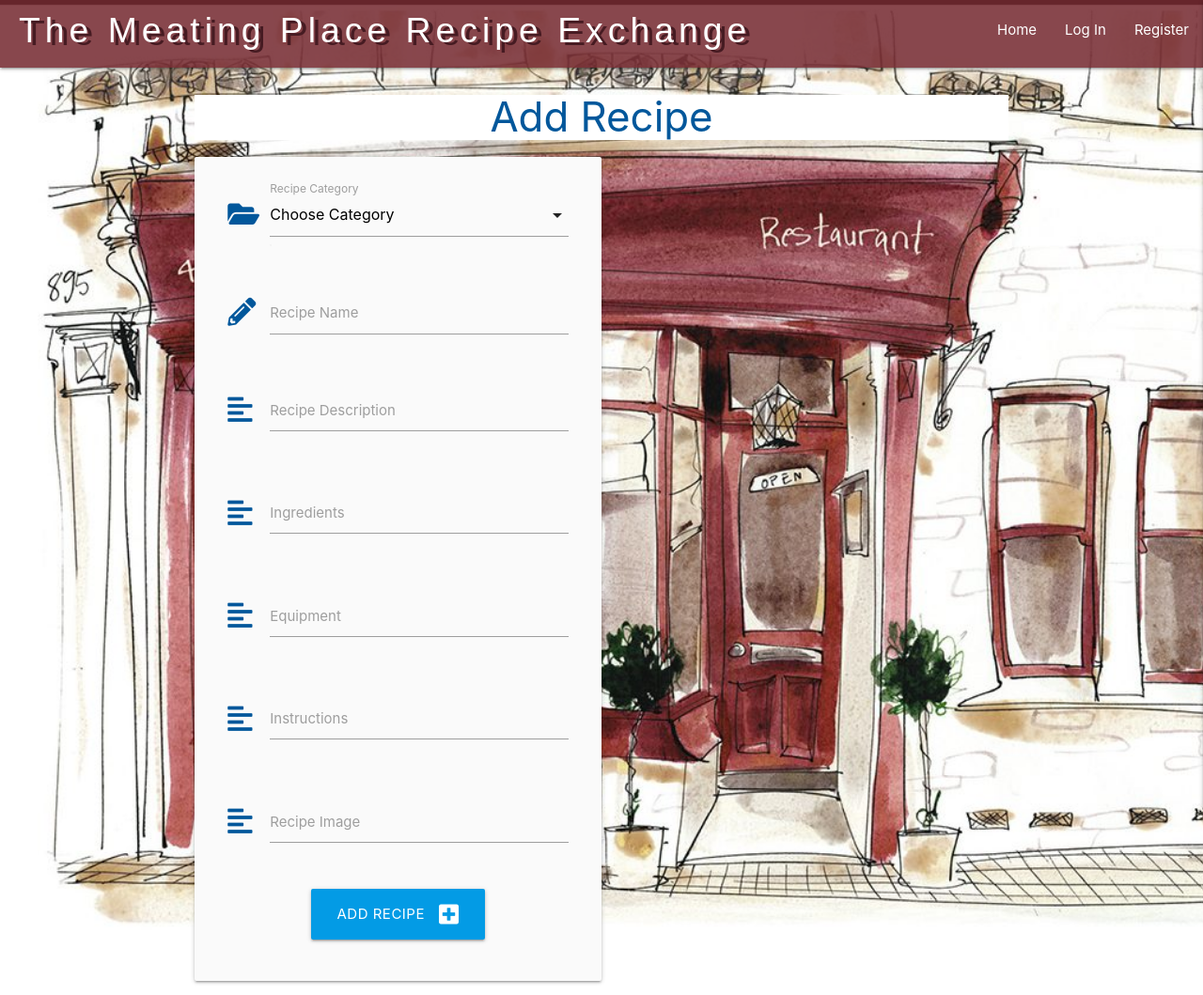
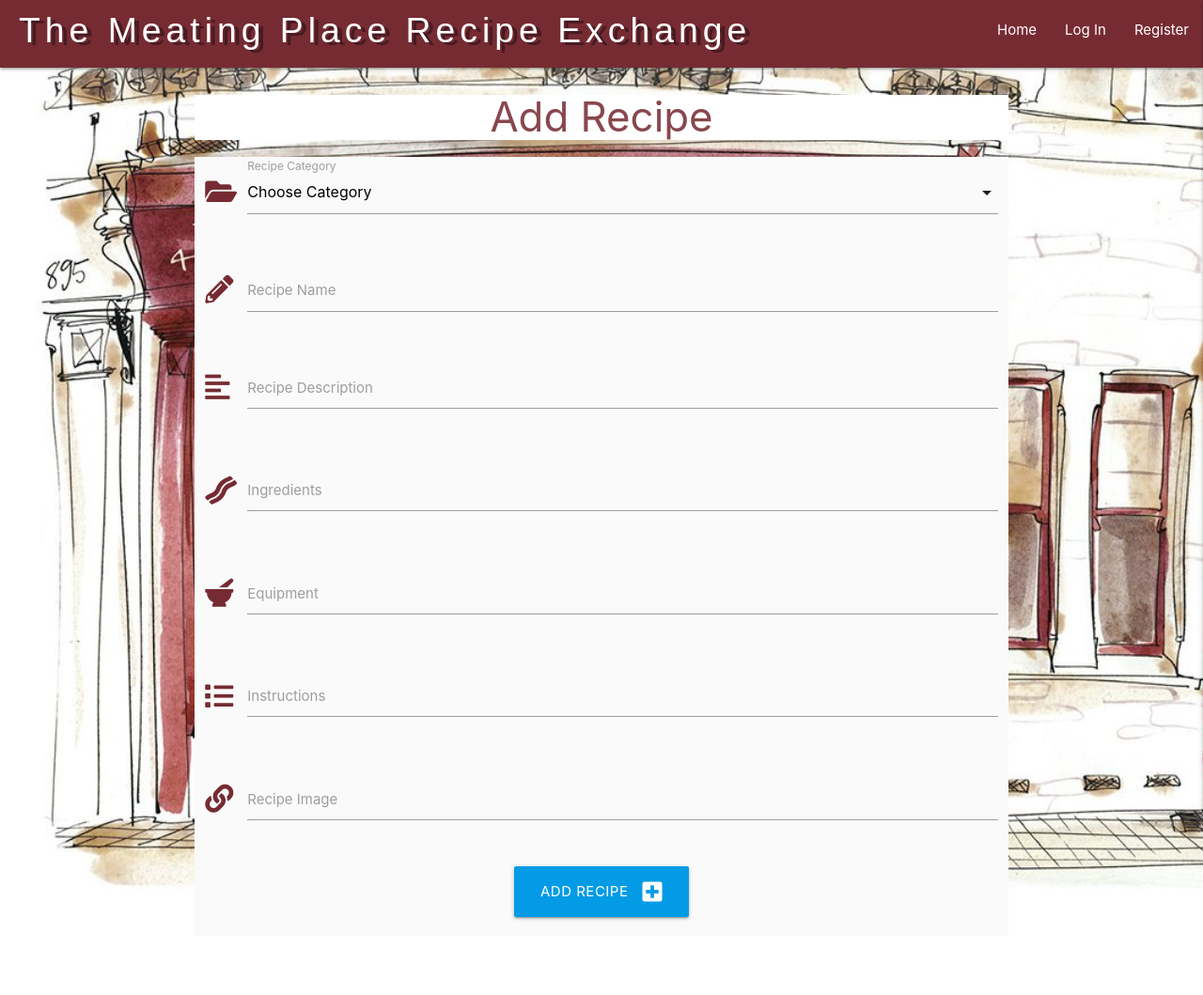
Before and after one commit to etiennedevaux/TheMeatingPlace, a Flask app: page /add_recipe in a window 1280 px wide. Shown: the whole page at 94% size. After the commit the page ends 980 px from the top, so only its background shows below. Run offline with Flask 2, Linux system fonts and the light colour scheme; data that the repository does not hold is empty; some libraries are stand-ins or nearby versions.

Commit message:
Styling for add recipe page
Styling for add recipe page, new icons and colour scheme to match other parts of the site.

```diff
--- a/static/css/style.css
+++ b/static/css/style.css
@@ -1,6 +1,11 @@
+* {
+    margin: 0;
+    padding: 0;
+}
+
 /* Start of Navigation */
 nav{
-    background-color: #762b32dd;
+    background-color: #762b32;
 }
 
 .mpl-nav-heading, .mpl-nav-heading:hover {
@@ -63,8 +68,8 @@ body {
 /* Start of Profile Section */
 
 .mpl-card-panel {
-    border: 3px #fff ridge;
-    border-radius: 5px;
+    border: 6px #fff ridge;
+    border-radius: 10px;
     background-color: #dddddddd;
     padding: 5%;
     margin: auto;
@@ -74,6 +79,7 @@ body {
 
 .mpl-card-panel img{
     width: 80%;
+    border-radius: 5px;
 }
 
 .mpl-card-panel h1{
@@ -86,7 +92,7 @@ body {
 
 .mpl-card-panel h2{
     color:#461b22;
-    font-size: 24pt;
+    font-size: 28pt;
     letter-spacing: 3px;
     font-weight: 800;
     text-align: center;
@@ -107,13 +113,21 @@ body {
 
 .mpl-profile-aboutme {
     display: block;
-    padding: 3px;
-    font-size: 16pt;
+    padding: 10px;
+    font-size: 18pt;
     color:#461b22;
     background-color: #ffffffdd;
+    letter-spacing: 2px;
 }
 /* End of Profile Section */
 
+/* Add Recipe */
+
+.mpl-addrecipe-card-panel i {
+    color: #762b32;
+}
+
+/* End of Add Recipe */
 
 /* Recipes */
 .mpl-recipe-row {
--- a/templates/add_recipe.html
+++ b/templates/add_recipe.html
@@ -1,14 +1,14 @@
 {% extends "base.html" %}
 {% block content %}
 
-    <h3 class="light-blue-text text-darken-4 center-align mpl-heading">Add Recipe</h3>
+    <h3 class="text-darken-4 center-align mpl-heading">Add Recipe</h3>
 
-    <div class="row card-panel grey lighten-5">
+    <div class="row mpl-addrecipe-card-panel grey lighten-5">
         <form class="col s12" method="POST" action="{{ url_for('add_recipe') }}">
             <!-- category selection -->
 			<div class="row">
 				<div class="input-field col s12">
-                    <i class="fas fa-folder-open prefix light-blue-text text-darken-4"></i>
+                    <i class="fas fa-folder-open prefix text-darken-4"></i>
 					<select id="category_name" name="category_name" class="validate" required>
                         <option value="" disabled selected>Choose Category</option>
                         {% for category in categories %}
@@ -21,7 +21,7 @@
             <!-- Recipe Name -->
             <div class="row">
                 <div class="input-field col s12">
-                    <i class="fas fa-pencil-alt prefix light-blue-text text-darken-4"></i>
+                    <i class="fas fa-pencil-alt prefix text-darken-4"></i>
                     <input id="recipe_name" name="recipe_name" minlength="5" maxlength="50"
                         type="text" class="validate" required>
                     <label for="recipe_name">Recipe Name</label>
@@ -32,7 +32,7 @@
             <!-- Recipe Description -->
             <div class="row">
                 <div class="input-field col s12">
-                    <i class="fas fa-align-left prefix light-blue-text text-darken-4"></i>
+                    <i class="fas fa-align-left prefix text-darken-4"></i>
                     <textarea id="recipe_description" name="recipe_description" minlength="5"
                         maxlength="200" class="materialize-textarea validate" required></textarea>
                     <label for="recipe_description">Recipe Description</label>
@@ -43,7 +43,7 @@
             <!-- Recipe Ingredients -->
             <div class="row">
                 <div class="input-field col s12">
-                    <i class="fas fa-align-left prefix light-blue-text text-darken-4"></i>
+                    <i class="fas fa-bacon prefix text-darken-4"></i>
                     <textarea id="recipe_ingredients" name="recipe_ingredients" maxlength="200" class="materialize-textarea validate"></textarea>
                     <label for="recipe_ingredients">Ingredients</label>
                 </div>
@@ -53,7 +53,7 @@
             <!-- Recipe Equipment -->
                     <div class="row">
                         <div class="input-field col s12">
-                            <i class="fas fa-align-left prefix light-blue-text text-darken-4"></i>
+                            <i class="fas fa-mortar-pestle prefix text-darken-4"></i>
                             <textarea id="recipe_equipment" name="recipe_equipment" maxlength="200" class="materialize-textarea validate"></textarea>
                             <label for="recipe_equipment">Equipment</label>
                         </div>
@@ -63,7 +63,7 @@
             <!-- Recipe Instructions -->
             <div class="row">
                 <div class="input-field col s12">
-                    <i class="fas fa-align-left prefix light-blue-text text-darken-4"></i>
+                    <i class="fas fa-list prefix text-darken-4"></i>
                     <textarea id="recipe_instructions" name="recipe_instructions" maxlength="200" class="materialize-textarea validate"></textarea>
                     <label for="recipe_instructions">Instructions</label>
                 </div>
@@ -73,7 +73,7 @@
             <!-- Recipe Image -->
             <div class="row">
                 <div class="input-field col s12">
-                    <i class="fas fa-align-left prefix light-blue-text text-darken-4"></i>
+                    <i class="fas fa-link prefix text-darken-4"></i>
                     <textarea id="recipe_image" name="recipe_image" maxlength="200" class="materialize-textarea validate"></textarea>
                     <label for="recipe_image">Recipe Image</label>
                 </div>
@@ -83,7 +83,7 @@
             <div class="row">
                 <div class="col s12 center-align">
                     <button type="submit" class="btn-large light-blue darken-1 text-shadow">
-                        Add Recipe <i class="fas fa-plus-square right"></i>
+                        Add Recipe <i class="fas fa-plus-square white-text right"></i>
                     </button>
                 </div>
             </div>
```
